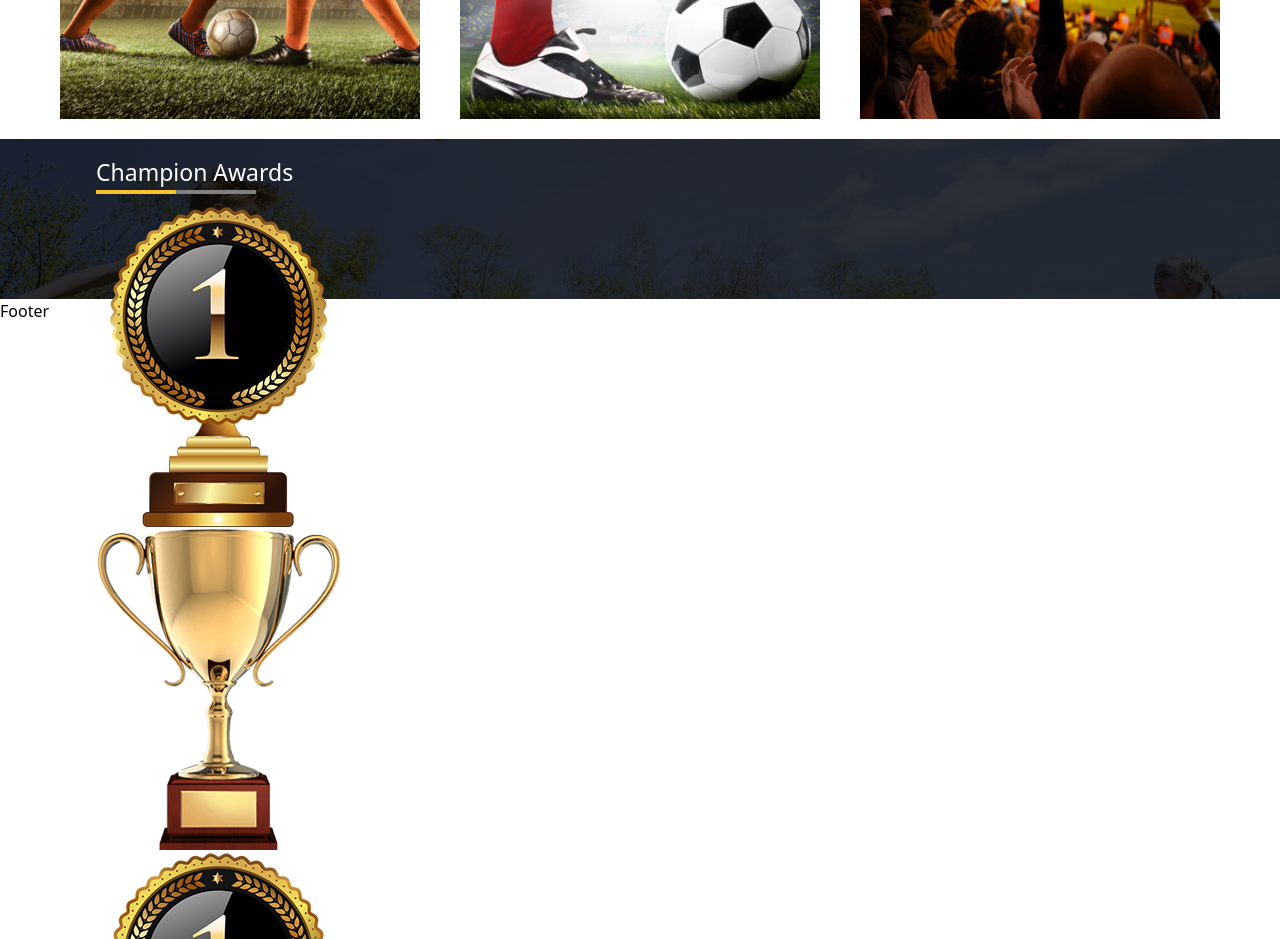
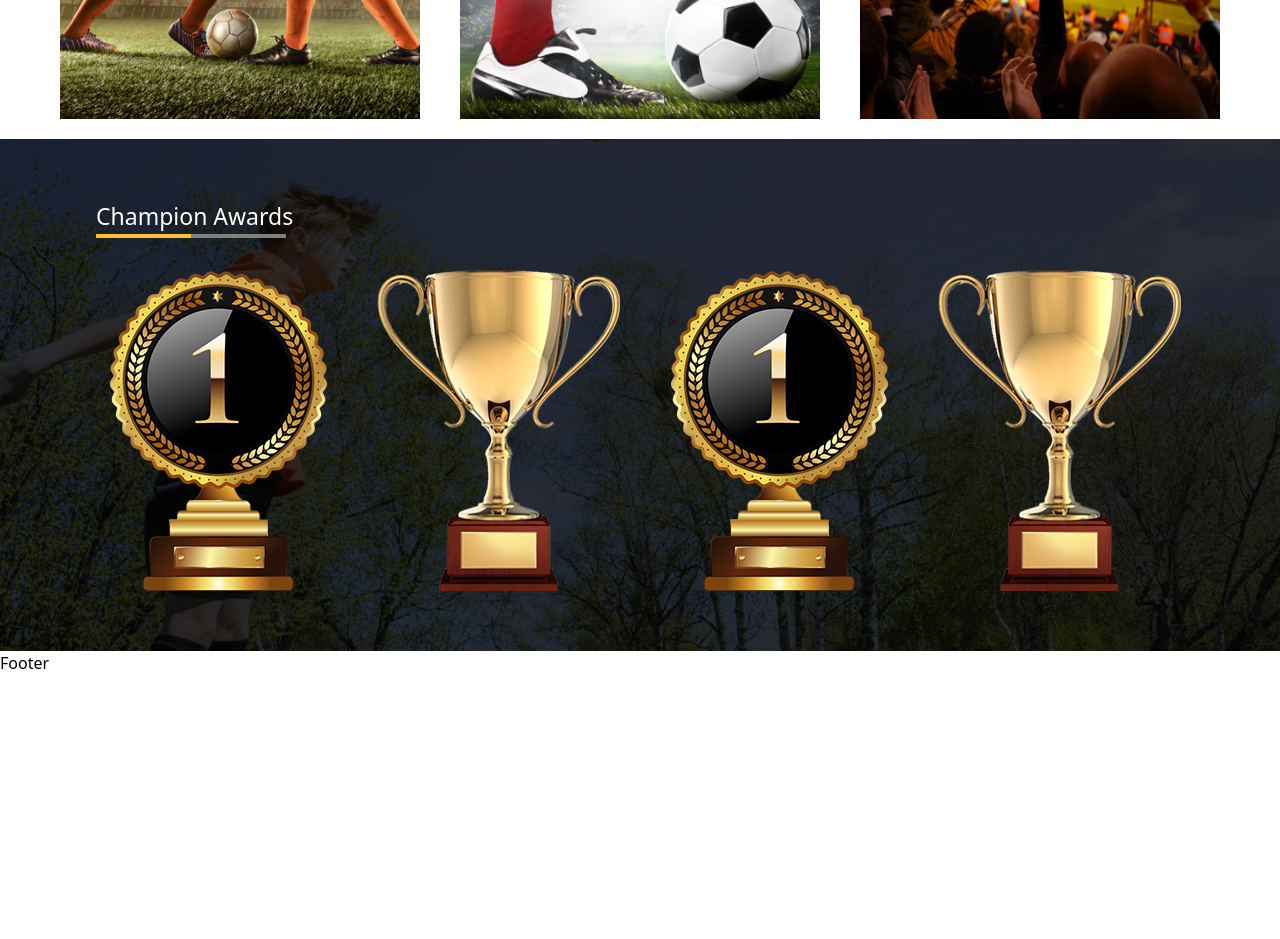
Before and after one commit to dev-sylv/Predict-Match-FE, a React (Vite) app: page / in a window 1280 px wide. Shown: the part 2520-3459 px from the top of the page. After the commit the page ends 3195 px from the top, so only its background shows below. Built offline with nearby package versions, Linux system fonts and the light colour scheme.

Commit message:
saved champions award

```diff
--- a/src/pages/LandingPage/ChampionAwards.tsx
+++ b/src/pages/LandingPage/ChampionAwards.tsx
@@ -5,17 +5,17 @@ import cup3 from "../../assets/cup3.png";
 
 const ChampionAwards = () => {
   return (
-    <div className=" mt-10 w-full h-40 bg-no-repeat bg-cover bg-blend-overlay bg-[#23262C] flex  items-center justify-center bg-awardsBG">
-      <div className="w-[85%] flex flex-col h-32">
-        <div>
+    <div className=" mt-10 w-full py-10 bg-no-repeat bg-cover bg-blend-overlay bg-[#23262C] flex  items-center justify-center bg-awardsBG">
+      <div className="w-[85%] py-5 flex flex-col">
+        <div className="mb-5">
           <h2 className="text-white text-[23px] font-[500]">Champion Awards</h2>
-          <div className="flex w-[160px] mb-[10px] justify-center items-center">
+          <div className="flex w-[190px] mb-[10px] justify-center items-center">
             <div className="w-[50%] h-1 rou bg-[#fbc02d]"></div>
             <div className="w-[50%] h-1 bg-[gray]"></div>
           </div>
         </div>
 
-        <div>
+        <div className="flex justify-between items-center">
           <img src={cup1} alt="" />
           <img src={cup2} alt="" />
           <img src={cup3} alt="" />
```
